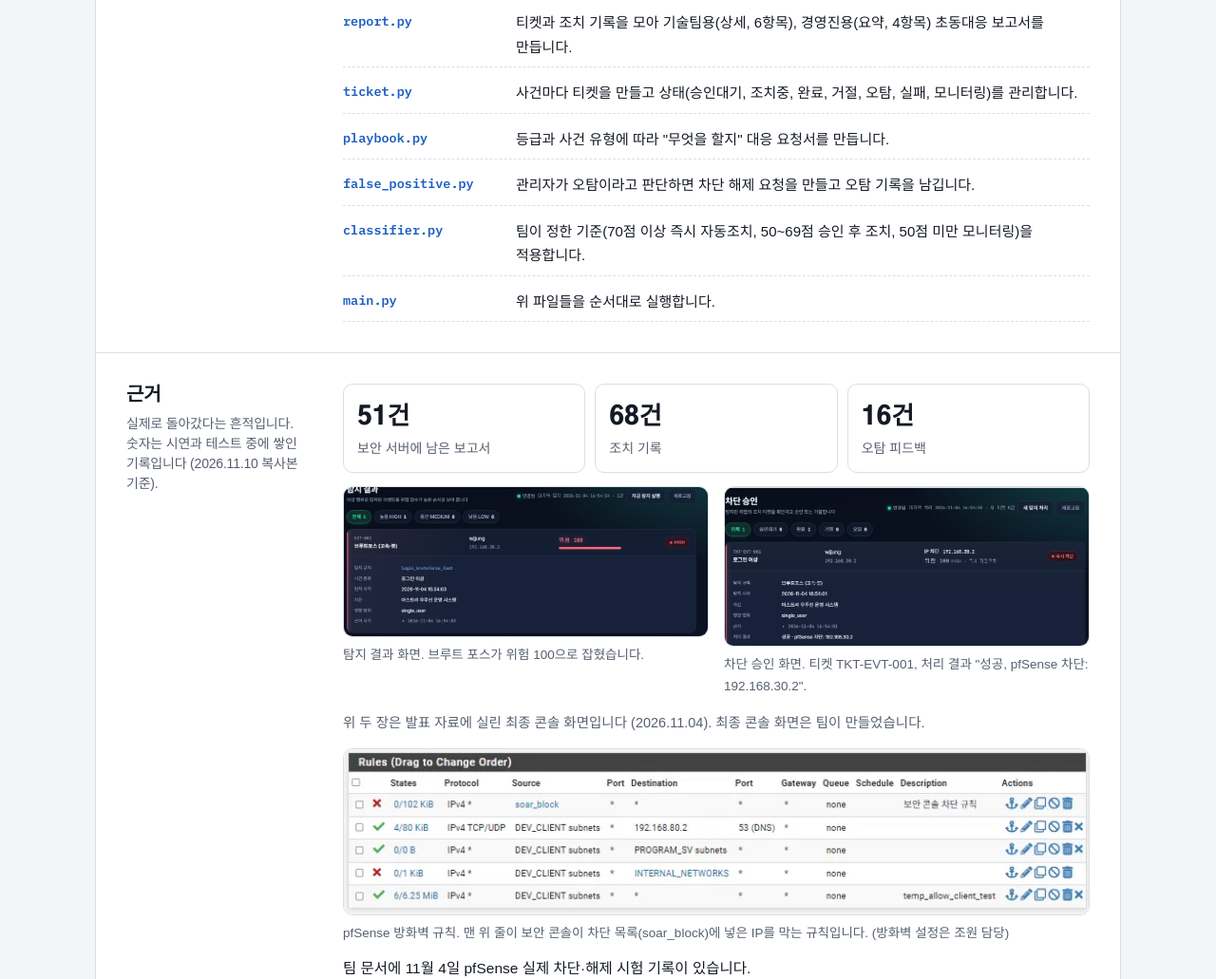
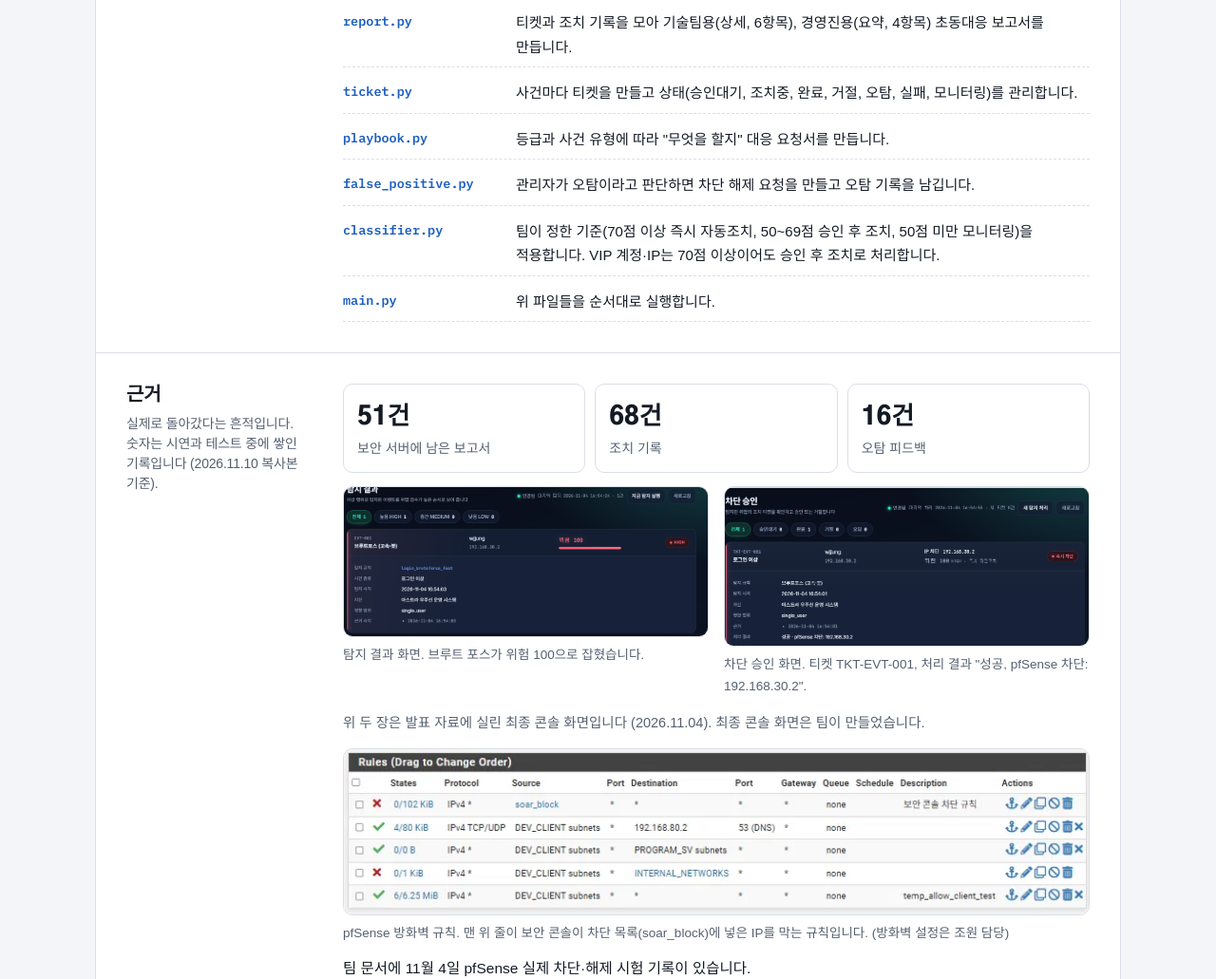
Before and after one commit to zaqxsw108091-create/portfolio, a plain HTML site: page index.html in a window 1280 px wide. Shown: the part 3005-4036 px from the top of the page at 95% size. Drawn offline with Linux system fonts and the light colour scheme; a web font is replaced by a local one.

Commit message:
fix: classifier.py 설명에 VIP 예외 규칙 추가 (보안·합본)
Co-Authored-By: Claude Opus 5.5 <noreply@anthropic.com>

```diff
--- a/index.html
+++ b/index.html
@@ -365,7 +365,7 @@ footer small{display:block;margin-top:22px;color:#93A0B3;font-size:13.5px}
           <li><span class="mono">ticket.py</span><span>사건마다 티켓을 만들고 상태(승인대기, 조치중, 완료, 거절, 오탐, 실패, 모니터링)를 관리합니다.</span></li>
           <li><span class="mono">playbook.py</span><span>등급과 사건 유형에 따라 "무엇을 할지" 대응 요청서를 만듭니다.</span></li>
           <li><span class="mono">false_positive.py</span><span>관리자가 오탐이라고 판단하면 차단 해제 요청을 만들고 오탐 기록을 남깁니다.</span></li>
-          <li><span class="mono">classifier.py</span><span>팀이 정한 기준(70점 이상 즉시 자동조치, 50~69점 승인 후 조치, 50점 미만 모니터링)을 적용합니다.</span></li>
+          <li><span class="mono">classifier.py</span><span>팀이 정한 기준(70점 이상 즉시 자동조치, 50~69점 승인 후 조치, 50점 미만 모니터링)을 적용합니다. VIP 계정·IP는 70점 이상이어도 승인 후 조치로 처리합니다.</span></li>
           <li><span class="mono">main.py</span><span>위 파일들을 순서대로 실행합니다.</span></li>
         </ul>
       </div>
```
Also changed, not shown: security/index.html (+1 -1 lines).
